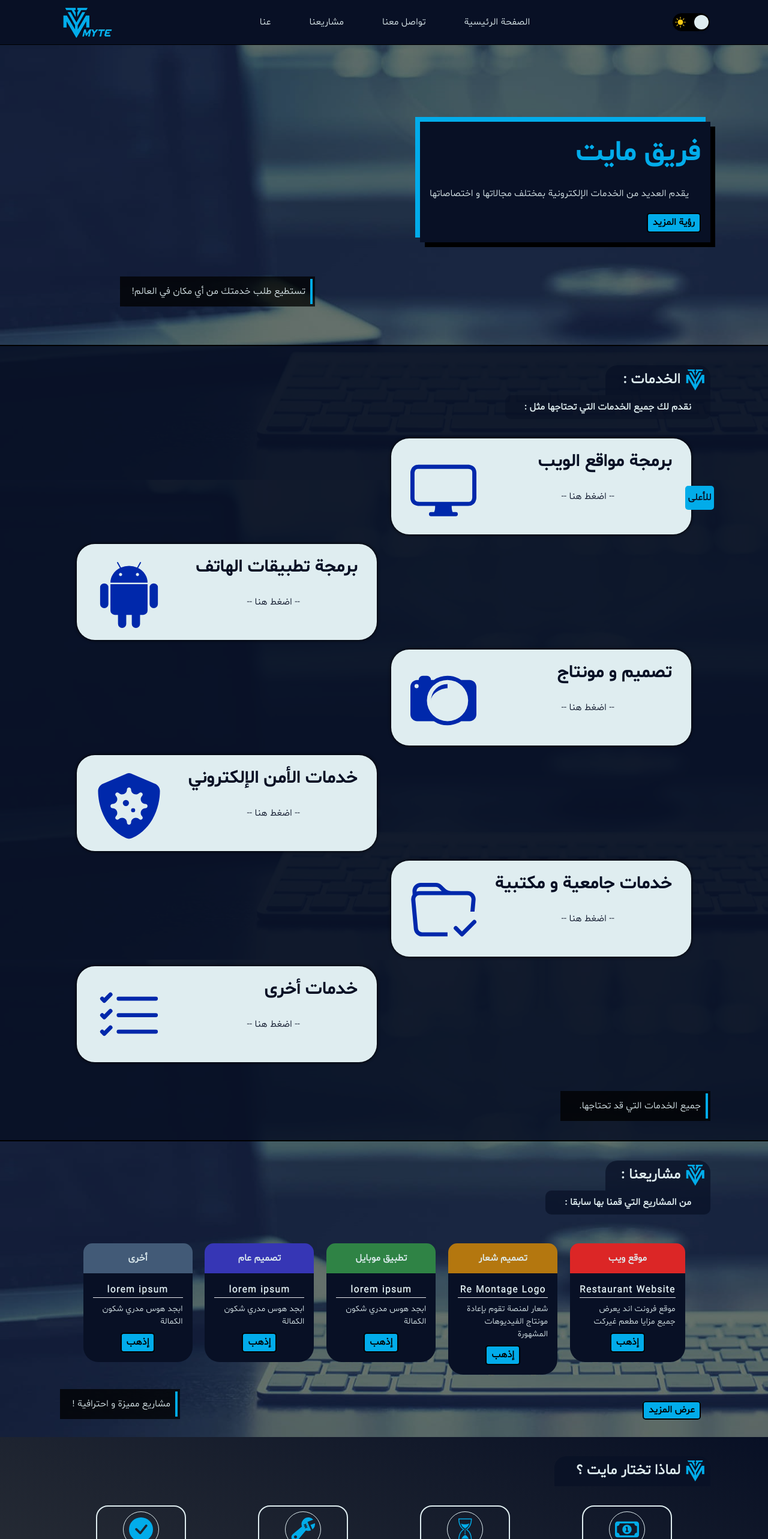
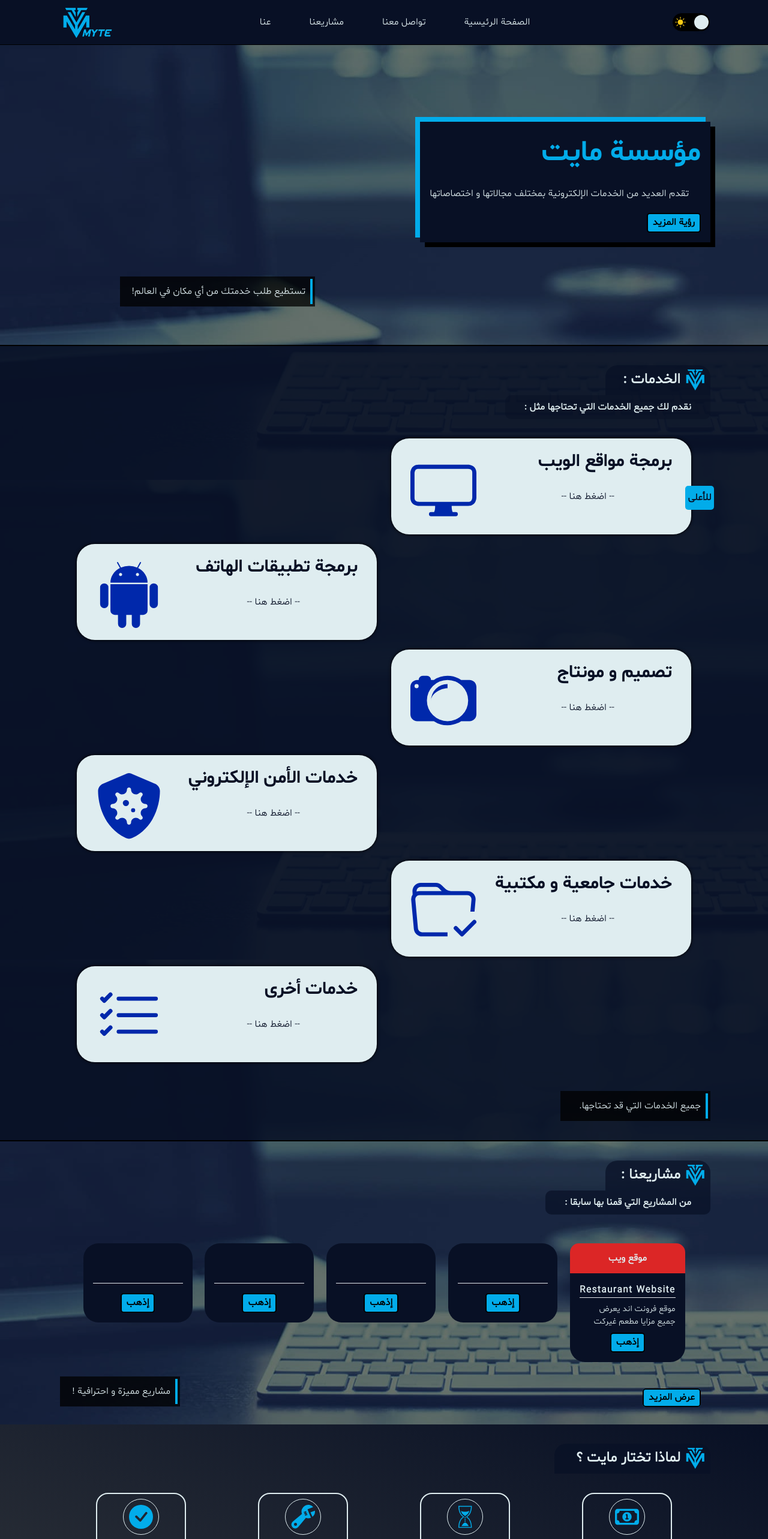
Before and after one commit to Abodesalm/myte, a Next.js app: page / in a window 1280 px wide. Shown: the top 2566 px of the page at 60% size. Built offline with nearby package versions, Linux system fonts and the light colour scheme.

Commit message:
add some prices

```diff
--- a/app/[service]/page.tsx
+++ b/app/[service]/page.tsx
@@ -2,6 +2,7 @@
 
 import Aproval from "@/components/Aproval";
 import Feature from "@/components/Feature";
+import Price from "@/components/Price"
 import HT from "@/components/HT";
 import { services } from "@/public/data/all";
 import Contacts from "@/components/Contacts";
@@ -25,11 +26,11 @@ export default function Service () {
       <div className="flex flex-col gap-2 md:gap-[3px] relative">
         <HT value={data.name} clas="w-[300px] rounded-[20px] mb-8 md:mb-2"/>
         {
-              data.features.map((ser) =>
-              <Aproval clas="md:text-[12px] font-light   " value={ser.title} key={ser.title}/>
-            )
+          data.features.map((ser) =>
+          <Aproval clas="md:text-[12px] font-light   " value={ser.title} key={ser.title}/>
+          )
         }
-        <Feature value='تستطيع طلب خدمتك من أي مكان في العالم' clas='absolute bottom-[100px] right-[150px] w-[320px] none font-bold'/>
+        <Price type={serv}/>
       </div>
       <Contacts><h1 className="dark:text-main ar-b font-bold text-[20px]">اطلب خدمتك من هنا</h1></Contacts>
     </div>
--- /dev/null
+++ b/components/Contract.tsx
@@ -0,0 +1,11 @@
+
+
+const Contract = ({clas}) => {
+  return (
+    <div className={clas + '   '}>
+      Price
+    </div>
+  )
+}
+
+export default Contract
--- /dev/null
+++ b/components/Pack.tsx
@@ -0,0 +1,12 @@
+
+
+
+const Pack = ({clas = ''}) => {
+  return (
+    <div className={clas + '   '}>
+      pack
+    </div>
+  )
+}
+
+export default Pack
--- /dev/null
+++ b/components/Price.tsx
@@ -0,0 +1,86 @@
+import Aproval from "./Aproval"
+import HT from "./HT"
+import Pack from "./Pack"
+
+
+/*
+
+Websites :	- small : +200 R.S		- medium : +1,600 R.S
+Mobile Apps :	- small : +400 R.s 		- medium : +1,800 R.S
+Graphic Design :
+	- Photo : +20 R.S.
+	- Small Pack : 	2 Photos , 30s Video :	          	80 R.S.	( 100 R.S )
+	- Medium Pack :	3 Photos , 1m Video : 	          	120 R.S	( 200 R.S )
+	- Large Pack :	5 Photos , 2m Video , Voice-Over :	240 R.S	( 300 R.S )
+Visual Idenity :		Logo :	+80 R.S.
+	- Small Pack : 	Logo , Colors  :			                        150 R.S.  (200)
+	- Medium Pack :	Logo , Colors , Font , Pattern  :	            390 R.S.  (500)
+	- Large Pack :	Logo , Colors , Font , Pattern , MockUps  :   500 R.S.  (650)
+Montage : 	50 R.S	For Minute.
+Voice-Over :	20 R.S
+Write / Script :	+20 R.S
+
+        <Aproval clas="md:text-[12px] font-light" value={<p>  <Bill val={'' + '( )'}/></p>}/>
+
+
+*/
+
+const Price = ({type}) => {
+
+  const Bill = ({val})=>{return<span className="text-green-700 dark:text-green-500 font-bold">{val}</span>}
+
+  const Choose = () => {
+    if(type=='web'){
+      return<>
+        <Aproval clas="md:text-[12px] font-light" value={<p>موقع بسيط : يبدأ السعر من <Bill val={'200 ر.س' + ' (50$)'}/></p>}/>
+        <Aproval clas="md:text-[12px] font-light" value={<p>موقع متقدم : يبدأ السعر من <Bill val={'1600 ر.س' + ' (400$)'}/></p>}/>
+      </>
+    }
+    else if(type=='mob'){
+      return<>
+        <Aproval clas="md:text-[12px] font-light" value={<p>تطبيق بسيط : يبدأ السعر من <Bill val={'400 ر.س' + ' (100$)'}/></p>}/>
+        <Aproval clas="md:text-[12px] font-light" value={<p>تطبيق متقدم : يبدأ السعر من <Bill val={'1800 ر.س' + ' (450$)'}/></p>}/>
+      </>
+    }
+    else if(type=='des'){
+      return<>
+        <Aproval clas="md:text-[12px] font-light" value={<p>يختلف السعر حسب الصورة و يبدأ السعر من <Bill val={'20 ر.س' + ' (5$)'}/></p>}/>
+        <Aproval clas="md:text-[12px] font-light" value={<p>مونتاج الفيديوهات سعره لكل دقيقة <Bill val={'50 ر.س' + ' (12.5$)'}/></p>}/>
+        <Aproval clas="md:text-[12px] font-light" value={<p>تصميم لوغو يبدأ اللسعر من <Bill val={'80 ر.س' + ' (20$)'}/></p>}/>
+        <Aproval clas="md:text-[12px] font-light" value={<p>التعليق الصوتي سعره لكل دقيقة <Bill val={'20 ر.س' + ' (5$)'}/></p>}/>
+
+        <HT value={"باقات التصميم :"} clas="w-[220px] rounded-[20px] mt-8 md:mb-2"/>
+        <Pack />
+
+        <HT value={"باقات الهوية البصرية :"} clas="w-[280px] rounded-[20px] mt-8 md:mb-2"/>
+        <Pack />
+
+      </>
+    }
+    else if(type=='cyb'){
+      return<>
+        <Aproval clas="md:text-[12px] font-light" value={<p>لا توجد أسعار معينة بل يكون السعر حسب كل خدمة</p>}/>
+      </>
+    }
+    else if(type=='ofc'){
+      return<>
+        <Aproval clas="md:text-[12px] font-light" value={<p>كتابة نص أو سكربت يبدأ السعر من <Bill val={'20 ر.س' + ' (5$)'}/></p>}/>
+      </>
+    }
+    else if(type=='oth'){
+      return<>
+        <Aproval clas="md:text-[12px] font-light" value={<p>لا توجد أسعار معينة بل يكون السعر حسب كل خدمة</p>}/>
+      </>
+    }
+  }
+
+
+  return (
+    <>
+      <HT value={"الأسعار :"} clas="w-[140px] rounded-[20px] mt-8 md:mb-2"/>
+      {Choose()}
+    </>
+  )
+}
+
+export default Price
--- a/public/css/globals.css
+++ b/public/css/globals.css
@@ -267,9 +267,6 @@ body {
   .nav-ss {
     display: flex;
   }
-  .none {
-    display: none;
-  }
 }
 @media screen and (max-width: 500px) {
   nav {
--- a/public/css/globals.scss
+++ b/public/css/globals.scss
@@ -207,5 +207,5 @@ body{
     }
   }
 
-@media screen and (max-width:720px){.nav-links{display: none}.nav-ss{display: flex}.none{display: none;}}
+@media screen and (max-width:720px){.nav-links{display: none}.nav-ss{display: flex}}
 @media screen and (max-width:500px){nav{padding:1rem}.login{display: none}.nav-logo img{width:110px}}
--- a/public/data/all.ts
+++ b/public/data/all.ts
@@ -2,10 +2,10 @@
 
 
 const accounts = [
-    {name:'+966 59 243 7169',url:'https://wa.me/+966592437169',icon:'WA'},
+    {name:'WhatsApp',url:'https://wa.me/+966592437169',icon:'WA'},
     {name:'Telegram',url:'www.te.me',icon:'TE'},
     {name:'Discord',url:'https://discord.gg/s8rhJ8qgNF',icon:'DI'},
-    {name:'FaceBook',url:'https://www.facebook.com/profile.php?id=61555551359909&mibextid=ZbWKwL',icon:'FB'},
+    {name:'Facebook',url:'https://www.facebook.com/profile.php?id=61555551359909&mibextid=ZbWKwL',icon:'FB'},
     {name:'Instagram',url:'https://www.instagram.com/myte.team?igsh=NHFvajRuajQ3ZnNq',icon:'IN'},
     {name:'TikTok',url:'https://vt.tiktok.com/ZSFNeJuVs/',icon:'TT'},
     {name:'myte.social@gmail.com',url:'mailto:myte.social@gmail.com',icon:'EM'}
@@ -13,18 +13,12 @@ const accounts = [
 
 const projects = [
     {title:'Restaurant Website', url:'https://abodesalm.github.io/restaurant', disc:'موقع فرونت اند يعرض جميع مزايا مطعم غيركت', type:'web'},
-    {title:'Re Montage Logo', url:'https://a', disc:'شعار لمنصة تقوم بإعادة مونتاج الفيديوهات المشهورة', type:'logo'},
-    {title:'lorem ipsum', url:'https://a', disc:'ابجد هوس مدري شكون الكمالة', type:'mob'},
-    {title:'lorem ipsum', url:'https://a', disc:'ابجد هوس مدري شكون الكمالة', type:'des'},
-    {title:'lorem ipsum', url:'https://a', disc:'ابجد هوس مدري شكون الكمالة', type:'oth'},
-    {title:'lorem ipsum', url:'https://a', disc:'ابجد هوس مدري شكون الكمالة', type:'oth'},
-    {title:'lorem ipsum', url:'https://a', disc:'ابجد هوس مدري شكون الكمالة', type:'oth'},
-    {title:'lorem ipsum', url:'https://a', disc:'ابجد هوس مدري شكون الكمالة', type:'oth'},
-    {title:'lorem ipsum', url:'https://a', disc:'ابجد هوس مدري شكون الكمالة', type:'oth'},
-    {title:'lorem ipsum', url:'https://a', disc:'ابجد هوس مدري شكون الكمالة', type:'oth'},
-    {title:'lorem ipsum', url:'https://a', disc:'ابجد هوس مدري شكون الكمالة', type:'oth'},
-    {title:'lorem ipsum', url:'https://a', disc:'ابجد هوس مدري شكون الكمالة', type:'oth'},
-    {title:'lorem ipsum', url:'https://a', disc:'ابجد هوس مدري شكون الكمالة', type:'oth'},
+    {title:'', url:'', disc:'', type:''},
+    {title:'', url:'', disc:'', type:''},
+    {title:'', url:'', disc:'', type:''},
+    {title:'', url:'', disc:'', type:''},
+    {title:'', url:'', disc:'', type:''},
+
 ]
 
 const why = [
@@ -42,32 +36,30 @@ const about = [
     'رغم ذلك تستطيع طلب خدمتك من أي مكان في العالم !',
     'نقدم جميع الخدمات التي يمكن أن تتخيلها في المجال الإلكتروني.',
     'أهم شيء بالنسبة لنا هو رضى العميل التام.',
-    'مركز المؤسسة يقع في السعودية و لكن لن تواجه أي مشكلة في ذلك سواء كنت من أي مكان في العالم.',
-    'تستطيع طلب الخدمات و القيام بجميع الأنشطة معنا من أي مكان.',
+    '',
+    '',
     'لدينا أعضاء في المؤسسة من مختلف دول العالم , لذا لن تحس بأنك غريب.',
     'إن كنت تريد الانضمام إلينا فلا تتردد بالتواصل معنا !',
 ]
 
 const services = {
     'web':{name:'برمجة مواقع  الويب', features:[
-        {title:'تطوير مواقع الويب بمختلف أنواعها'},
-        {title:'مواقع تتمتع بالحماية الكاملة'},
-        {title:'مواقع ذات تصميم مميز و رائع'},
-        {title:'مواقع تجارية'},
-        {title:'مواقع شخصية'},
+        {title:'موقع شخصي'},
+        {title:'موقع لشركة أو منتج'},
+        {title:'متجر إلكتروني'},
     ]},
     'mob':{name:'برمجة تطبيقات الهاتف', features:[
-        {title:'تطوير تطبيقات الهاتف سواء للأندرويد أو الآيفون'},
-        {title:'تطبيقات سريعة و سلسة'},
-        {title:'تطبيقات تتمتع بالحماية القوية'},
-        {title:'تصاميم رائعة و ملفتة للمستخدم'},
+        {title:'تطبيقات الهاتف للأندرويد أو الآيفون'},
+        {title:'تطبيقات متاجر إلكترونية'},
+        {title:'تطبيقات تواصل اجتماعي'},
     ]},
     'des':{name:'تصميم و مونتاج', features:[
         {title:'تصميم شعارات و بوسترات و صور حسب الطلب'},
         {title:'مونتاج الفيديوهات بجميع أنواعها'},
-        {title:'تصميم واجهة المستخدم UI UX'},
+        {title:'تصميم هوية بصرية'},
         {title:'تصميم مجسمات و منتجات ثلاثية الأبعاد'},
         {title:'تعليق صوتي'},
+        {title:'إنتاج إعلانات و حملات دعائية'},
     ]},
     'cyb':{name:'خدمات الأمن الإلكتروني', features:[
         {title:'خدمات اختبار الاختراق'},
@@ -77,11 +69,11 @@ const services = {
     'ofc':{name:'خدمات جامعية و مكتبية', features:[
         {title:'خدمات في مختلف البرامج المكتبية'},
         {title:'شرح و تقديم أفكار عملية و إرشادية'},
-        {title:'الخدمات الإعلانية المختلفة'},
+        {title:'كتابة نصوص و سكربتات'},
     ]},
     'oth':{name:'خدمات أخرى', features:[
         {title:'خدمات في البرمجة بمختلف مجالاتها'},
-        {title:'خدمات في مختلف البرامج المكتبية'},
+        {title:'كتابة نصوص و سكربتات فيديوهات'},
         {title:'خدمات في مختلف برامج Adobe'},
         {title:'دعم حسابات التواصل الاجتماعي'},
     ]},
--- a/sections/Footer.tsx
+++ b/sections/Footer.tsx
@@ -39,7 +39,7 @@ export default function Footer () {
 
             <div className="w-full h-full flex flex-col items-center justify-center">
                 <Image src={logo} width={150} alt="شعار مؤسسة مايت الإلكترونية"/>
-                <p>Myte Team {year}</p>
+                <p>Copyright Myte Team {year}</p>
             </div>
         </footer>
     )
--- a/sections/Header.tsx
+++ b/sections/Header.tsx
@@ -7,8 +7,8 @@ export default function Header () {
     <div className="h-[500px] relative flex pad flex-row sm:flex-col bg-light/25 dark:bg-dark/55">
       <div className="w-[60%] md:w-[90%] pt-[6rem] flex flex-col items-start">
         <div className="flex flex-col items-start bg-dark p-4 sm:p-1 dark:text-white sh">
-          <h1 className="text-[3rem] font-bold ar-b text-main">فريق مايت</h1>
-          <p className="mt-[20px] ms-[20px] w-full w-[80%] sm:w-[75%] text-white">يقدم العديد من الخدمات الإلكترونية بمختلف مجالاتها و اختصاصاتها</p>
+          <h1 className="text-[3rem] font-bold ar-b text-main">مؤسسة مايت</h1>
+          <p className="mt-[20px] ms-[20px] w-full w-[80%] sm:w-[75%] text-white">تقدم العديد من الخدمات الإلكترونية بمختلف مجالاتها و اختصاصاتها</p>
           <Btn classn=' mt-[20px] sm:mb-[5px] sm:ms-[5px]' value='رؤية المزيد' link='#services'/>
         </div>
       </div>
--- a/sections/Navbar.tsx
+++ b/sections/Navbar.tsx
@@ -4,7 +4,7 @@ import Image from "next/image";
 import logo from '../public/images/logo-text.png';
 import ToggleTheme from "@/components/ToggleTheme";
 import { useState } from "react";
-import { MdOutlineMenu , MdOutlineClose } from "react-icons/md";
+import { MdOutlineClose } from "react-icons/md";
 import { GiHamburgerMenu } from "react-icons/gi";
 
 export default function Navbar() {
--- /dev/null
+++ b/sections/Payment.tsx
@@ -0,0 +1,11 @@
+
+
+const Payment = ({clas}) => {
+  return (
+    <div className={clas + '   '}>
+      Payment
+    </div>
+  )
+}
+
+export default Payment
```
Also changed, not shown: 1 other file (tests, documents, lock files or other folders).
